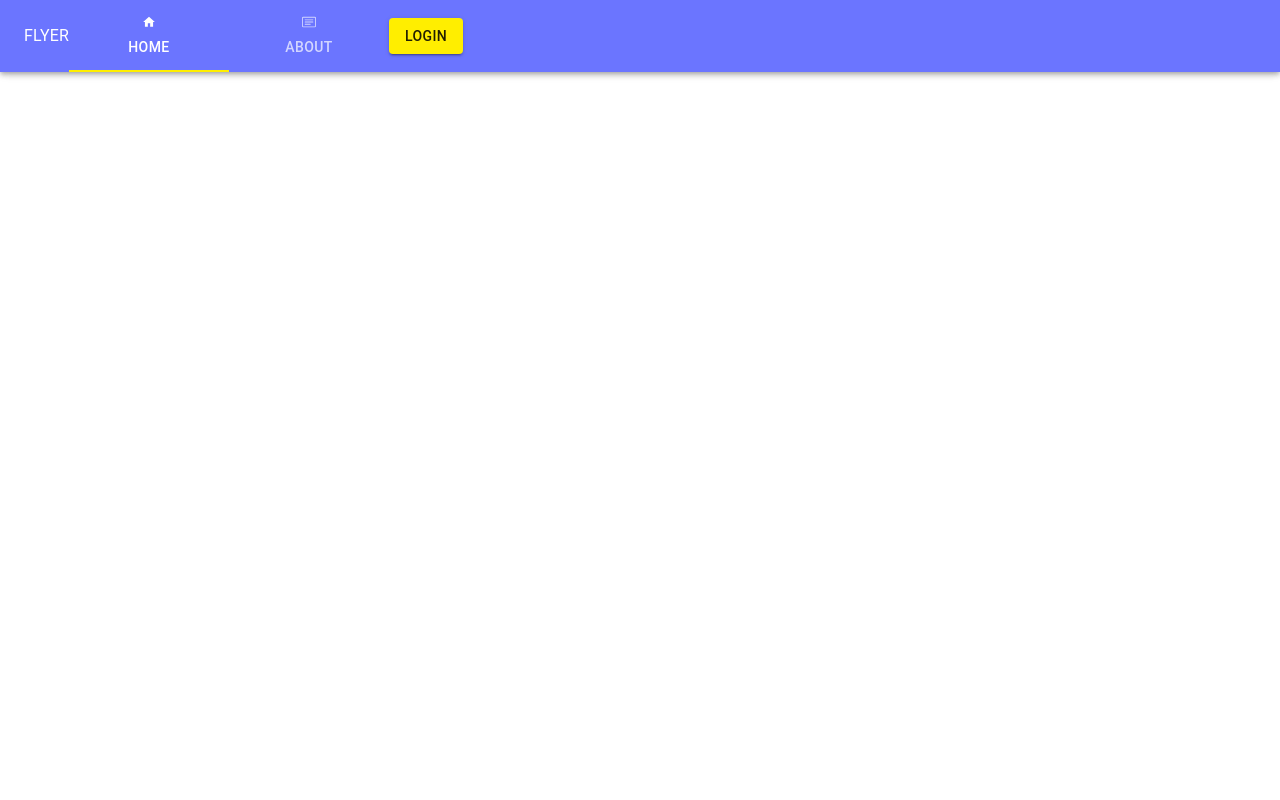
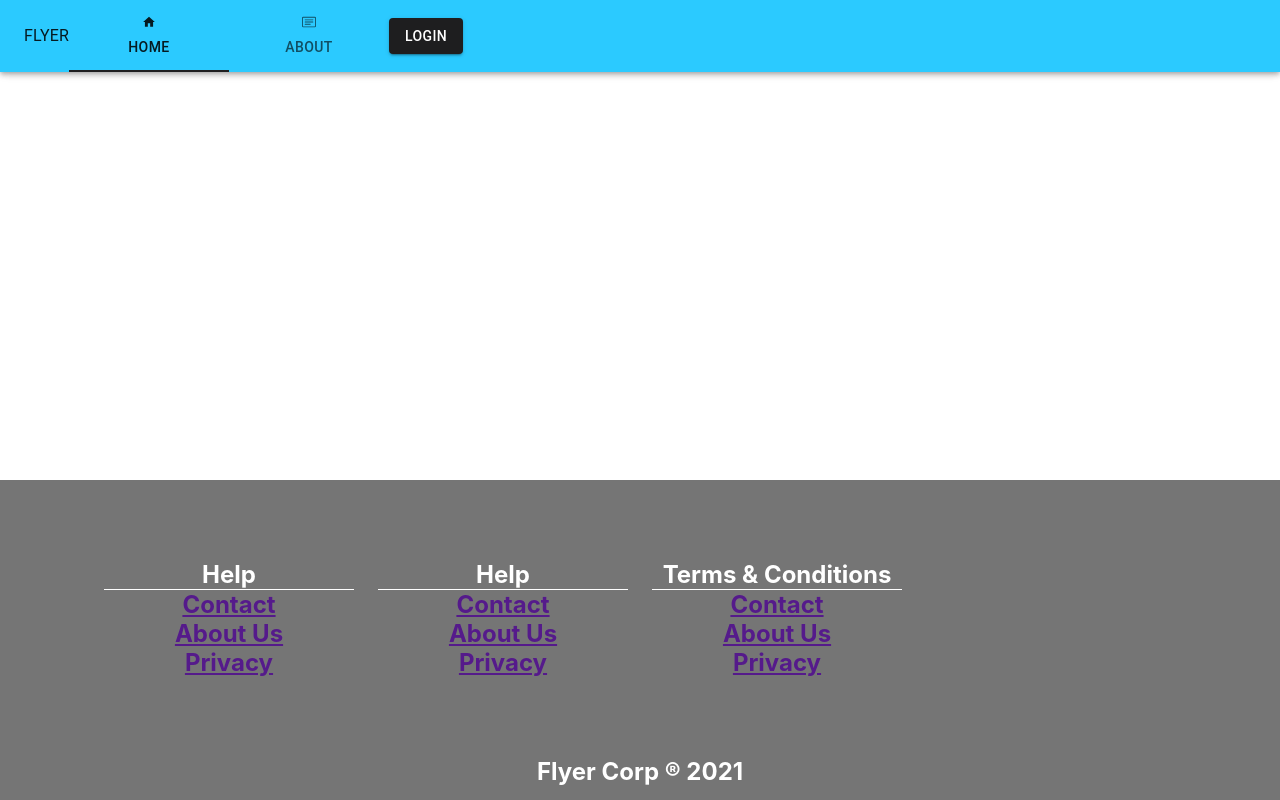
Before and after one commit to sofianso/flyer, a React (Create React App) app in the folder flyer/: page / in a window 1280 px wide. Built offline with nearby package versions, Linux system fonts and the light colour scheme.

Commit message:
login and register form done... Login button is currently unable to open form page

```diff
--- a/flyer/package.json
+++ b/flyer/package.json
@@ -8,10 +8,13 @@
     "@testing-library/jest-dom": "^5.14.1",
     "@testing-library/react": "^11.2.7",
     "@testing-library/user-event": "^12.8.3",
+    "framer-motion": "^4.1.17",
     "react": "^17.0.2",
     "react-dom": "^17.0.2",
     "react-icons": "^4.2.0",
+    "react-router-dom": "^5.2.1",
     "react-scripts": "4.0.3",
+    "styled-components": "^5.3.1",
     "web-vitals": "^1.1.2"
   },
   "scripts": {
--- a/flyer/public/index.html
+++ b/flyer/public/index.html
@@ -24,7 +24,7 @@
       work correctly both with client-side routing and a non-root public URL.
       Learn how to configure a non-root public URL by running `npm run build`.
     -->
-    <title>React App</title>
+    <title>Flyer</title>
   </head>
   <body>
     <noscript>You need to enable JavaScript to run this app.</noscript>
--- a/flyer/src/App.js
+++ b/flyer/src/App.js
@@ -1,17 +1,23 @@
 import React, { Component } from "react";
-import ReactDOM from "react-dom";
+import { BrowserRouter as Router, Route, Switch } from "react-router-dom";
 import { Navbar } from "./components/Navbar/Navbar";
 import { Footer } from "./components/Footer/Footer";
-import { ThemeProvider } from "@material-ui/core";
+import { BottomNavigation, ThemeProvider } from "@material-ui/core";
 import { theme } from "./utils/theme";
+import { SignInOutContainer } from "./containers/SignInOutContainer";
+
 class App extends Component {
   render() {
     return (
       <div>
-        <ThemeProvider theme={theme}>
-          <Navbar />
+        <div>
+          <ThemeProvider theme={theme}>
+            <Navbar />
+          </ThemeProvider>
+        </div>
+        <BottomNavigation>
           <Footer />
-        </ThemeProvider>
+        </BottomNavigation>
       </div>
     );
   }
--- a/flyer/src/components/Footer/Footer.js
+++ b/flyer/src/components/Footer/Footer.js
@@ -1,9 +1,112 @@
 import React from "react";
+import { Container, Grid, Box } from "@material-ui/core";
+import { BrowserRouter as Router, Route, Switch, Link } from "react-router-dom";
+
+var style = {
+  textAlign: "center",
+  position: "fixed",
+  left: "0",
+  bottom: "0",
+  height: "20rem",
+  width: "100%",
+  fontSize: "1.5rem",
+  fontWeight: "bold",
+};
 
 export const Footer = () => {
   return (
     <div>
-      <h1>This is footer</h1>
+      <div style={style}>
+        <footer>
+          <Box
+            px={{ xs: 3, sm: 10 }}
+            py={{ xs: 5, sm: 10 }}
+            bgcolor="text.secondary"
+            color="white"
+          >
+            <Container maxWidth="lg">
+              <Grid container spacing={3}>
+                <Grid item xs={12} sm={6} md={3}>
+                  <Box borderBottom={1}>Help</Box>
+                  <Router>
+                    <Box>
+                      <Link href="/" color="inherit">
+                        Contact
+                      </Link>
+                    </Box>
+
+                    <Box>
+                      <Link href="/" color="inherit">
+                        About Us
+                      </Link>
+                    </Box>
+
+                    <Box>
+                      <Link href="/" color="inherit">
+                        Privacy
+                      </Link>
+                    </Box>
+                  </Router>
+                </Grid>
+
+                <Grid item xs={12} sm={6} md={3}>
+                  <Box borderBottom={1}>Help</Box>
+                  <Router>
+                    <Box>
+                      <Link href="/" color="inherit">
+                        Contact
+                      </Link>
+                    </Box>
+
+                    <Box>
+                      <Link href="/" color="inherit">
+                        About Us
+                      </Link>
+                    </Box>
+
+                    <Box>
+                      <Link href="/" color="inherit">
+                        Privacy
+                      </Link>
+                    </Box>
+                  </Router>
+                </Grid>
+
+                <Grid item xs={12} sm={6} md={3}>
+                  <Box borderBottom={1}>Terms & Conditions </Box>
+                  <Router>
+                    <Box>
+                      <Link href="/" color="inherit">
+                        Contact
+                      </Link>
+                    </Box>
+
+                    <Box>
+                      <Link href="/" color="inherit">
+                        About Us
+                      </Link>
+                    </Box>
+
+                    <Box>
+                      <Link href="/" color="inherit">
+                        Privacy
+                      </Link>
+                    </Box>
+                  </Router>
+                </Grid>
+              </Grid>
+              <Box
+                textAlign="center"
+                pt={{ xs: 5, sm: 10 }}
+                pb={{ xs: 5, sm: 0 }}
+              >
+                {" "}
+                Flyer Corp &reg; {new Date().getFullYear()}{" "}
+              </Box>
+            </Container>
+          </Box>
+        </footer>
+      </div>
     </div>
   );
 };
--- a/flyer/src/components/Navbar/Navbar.js
+++ b/flyer/src/components/Navbar/Navbar.js
@@ -1,4 +1,5 @@
 import React, { useState } from "react";
+import { BrowserRouter as Router, Switch, Route, Link } from "react-router-dom";
 import {
   AppBar,
   Tab,
@@ -9,12 +10,12 @@ import {
   Menu,
   useMediaQuery,
   useTheme,
-  Grid,
   MenuItem,
 } from "@material-ui/core";
 import { DrawerComponent } from "./DrawerComponent/DrawerComponent";
 import { MdHome } from "react-icons/md";
 import { BsCardText } from "react-icons/bs";
+import { LoginForm } from "../accountBox/LoginForm";
 
 export const Navbar = () => {
   const [value, setValue] = useState(0);
@@ -34,6 +35,7 @@ export const Navbar = () => {
   const isMatch = useMediaQuery(theme.breakpoints.down("sm"));
   // Breakpoints
   return (
+    <Router>
       <div>
         <AppBar color="primary">
           <Toolbar>
@@ -53,20 +55,29 @@ export const Navbar = () => {
 
                   <Tab icon={<BsCardText />} disableRipple label="About" />
                 </Tabs>
+                {/* **ISSUE**...Login cannot redirect to SignInOutContainer container */}
+                <Switch>
+                  <Route>
+                    <Link exact path to="/login">
                       <Button
-                aria-controls="menu"
-                disableRipple
-                onClick={handleOpenMenu}
+                        to="/login"
                         variant="contained"
                         color="secondary"
+                        disableRipple
+                        // aria-controls="menu"
                       >
                         Login
                       </Button>
+                    </Link>
+                  </Route>
+                </Switch>
               </>
             )}
           </Toolbar>
         </AppBar>
-      <Menu
+
+        {/* Menu needs work. Disabled until further notice... */}
+        {/* <Menu
         style={{ marginTop: "35px" }}
         id="menu"
         onClose={handleCloseMenu}
@@ -76,7 +87,8 @@ export const Navbar = () => {
         <MenuItem>My Account</MenuItem>
         <MenuItem>Membership</MenuItem>
         <MenuItem>Settings</MenuItem>
-      </Menu>
+      </Menu> */}
       </div>
+    </Router>
   );
 };
--- /dev/null
+++ b/flyer/src/components/accountBox/LoginForm.js
@@ -0,0 +1,70 @@
+import React from "react";
+import {
+  Avatar,
+  Button,
+  Grid,
+  Paper,
+  FormControlLabel,
+  Typography,
+  TextField,
+  Checkbox,
+  Link,
+} from "@material-ui/core";
+// import FaUserCircle from "react-icons/lib/fa";
+
+export const LoginForm = ({ handleChange }) => {
+  const paperStyle = {
+    padding: 20,
+    height: "73vh",
+    width: 300,
+    margin: "0 auto",
+  };
+
+  const avatarStyle = {
+    backgroundColor: "blue",
+  };
+
+  const btnStyle = {
+    margin: "5px auto",
+  };
+
+  return (
+    <Grid>
+      <Paper style={paperStyle}>
+        <Grid align="center">
+          <Avatar style={avatarStyle}>{/* <FaUserCircle /> */}</Avatar>
+          <h2>Login</h2>
+        </Grid>
+        <TextField
+          label="Email"
+          placeholder="Enter your email"
+          fullWidth
+          required
+        ></TextField>
+        <TextField
+          label="Password"
+          placeholder="Enter your password"
+          type="password"
+          fullWidth
+          required
+        ></TextField>
+        <FormControlLabel
+          control={<Checkbox value="remember" color="primary" />}
+          label="Remember me"
+        />
+        <Button variant="contained" color="primary" style={btnStyle} fullWidth>
+          Login
+        </Button>
+        <Typography>
+          <Link href="#">Forgot password?</Link>
+        </Typography>
+        <Typography>
+          Want to create an account?
+          <Link href="#" onClick={() => handleChange("event", 1)}>
+            Sign up
+          </Link>
+        </Typography>
+      </Paper>
+    </Grid>
+  );
+};
--- /dev/null
+++ b/flyer/src/components/accountBox/SignupForm.js
@@ -0,0 +1,75 @@
+import {
+  Avatar,
+  Button,
+  Paper,
+  Grid,
+  Typography,
+  TextField,
+  Radio,
+  RadioGroup,
+  FormControl,
+  FormControlLabel,
+  FormLabel,
+  Checkbox,
+} from "@material-ui/core";
+import React from "react";
+// import HiUserAdd from "@material-ui/icons/HiUserAdd";
+
+export const SignupForm = () => {
+  const paperStyle = { padding: 20, width: 300, margin: "0 auto" };
+
+  const headerStyle = { margin: 0 };
+
+  const avatarStyle = { backgroundColor: "#f50057" };
+
+  const genderLegend = {
+    marginTop: "20px",
+    fontWeight: "bold",
+  };
+
+  return (
+    <Grid>
+      <Paper style={paperStyle}>
+        <Grid align="center">
+          <Avatar style={avatarStyle}>{/* <HiUserAdd /> */}</Avatar>
+          <h2 style={headerStyle}>Sign Up</h2>
+          <Typography variant="caption">
+            Please fill this form to create an account
+          </Typography>
+        </Grid>
+
+        <form>
+          <TextField fullWidth label="First Name"></TextField>
+          <TextField fullWidth label="Last Name"></TextField>
+          <FormControl component="fieldset" style={genderLegend}>
+            <FormLabel component="legend" style={genderLegend}>
+              Gender
+            </FormLabel>
+            <RadioGroup
+              aria-label="gender"
+              name="gender"
+              style={{ display: "initial" }}
+            >
+              <FormControlLabel
+                value="female"
+                control={<Radio />}
+                label="Female"
+              />
+              <FormControlLabel value="male" control={<Radio />} label="Male" />
+            </RadioGroup>
+          </FormControl>
+          <TextField fullWidth label="Phone Number"></TextField>
+          <TextField fullWidth label="Password"></TextField>
+          <TextField fullWidth label="Confirm Password"></TextField>
+          <FormControlLabel
+            control={<Checkbox name="checkedB" color="primary" />}
+            label="I agree to terms and conditions"
+          />
+          <Button type="submit" fullWidth variant="contained" color="primary">
+            Sign up
+          </Button>
+        </form>
+      </Paper>
+    </Grid>
+  );
+};
--- /dev/null
+++ b/flyer/src/containers/SignInOutContainer.js
@@ -0,0 +1,54 @@
+import React from "react";
+import { Paper, Tabs, Tab, Typography, Box } from "@material-ui/core";
+import { LoginForm } from "../components/accountBox/LoginForm";
+import { SignupForm } from "../components/accountBox/SignupForm";
+
+export const SignInOutContainer = () => {
+  const paperStyle = { width: 340, margin: "20px auto" };
+
+  const [value, setValue] = React.useState(0);
+  const handleChange = (event, newValue) => {
+    setValue(newValue);
+  };
+
+  function TabPanel(props) {
+    const { children, value, index, ...other } = props;
+
+    return (
+      <div
+        role="tabpanel"
+        hidden={value !== index}
+        id={`full-width-tabpanel-${index}`}
+        aria-labelledby={`full-width-tab-${index}`}
+        {...other}
+      >
+        {value === index && (
+          <Box>
+            <Typography>{children}</Typography>
+          </Box>
+        )}
+      </div>
+    );
+  }
+
+  return (
+    <Paper elevation="20" style={paperStyle}>
+      <Tabs
+        value={value}
+        indicatorColor="primary"
+        textColor="primary"
+        onChange={handleChange}
+        aria-label="disabled tabs example"
+      >
+        <Tab label="Login" />
+        <Tab label="Sign Up" />
+      </Tabs>
+      <TabPanel value={value} index={0}>
+        <LoginForm handleChange={handleChange} />
+      </TabPanel>
+      <TabPanel value={value} index={1}>
+        <SignupForm />
+      </TabPanel>
+    </Paper>
+  );
+};
--- a/flyer/src/utils/theme.js
+++ b/flyer/src/utils/theme.js
@@ -3,10 +3,10 @@ import { createTheme } from "@material-ui/core";
 export const theme = createTheme({
   palette: {
     primary: {
-      main: "#6b75ff",
+      main: "#2bcaff",
     },
     secondary: {
-      main: "#ffee00",
+      main: "#1e1e1f",
     },
     type: "dark",
   },
```
Also changed, not shown: flyer/src/components/Footer/Footer.css (added), 1 other file (tests, documents, lock files or other folders). Lines whose indentation alone changed are shown as unchanged.
